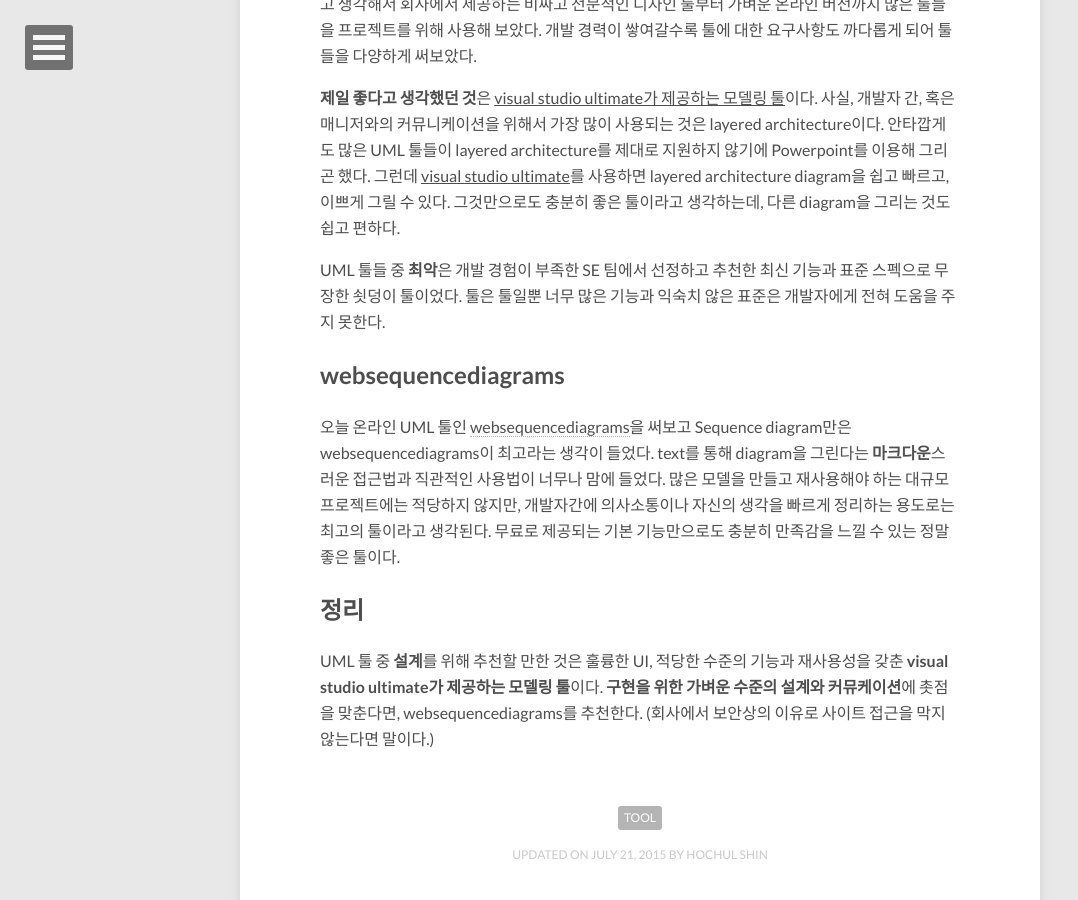
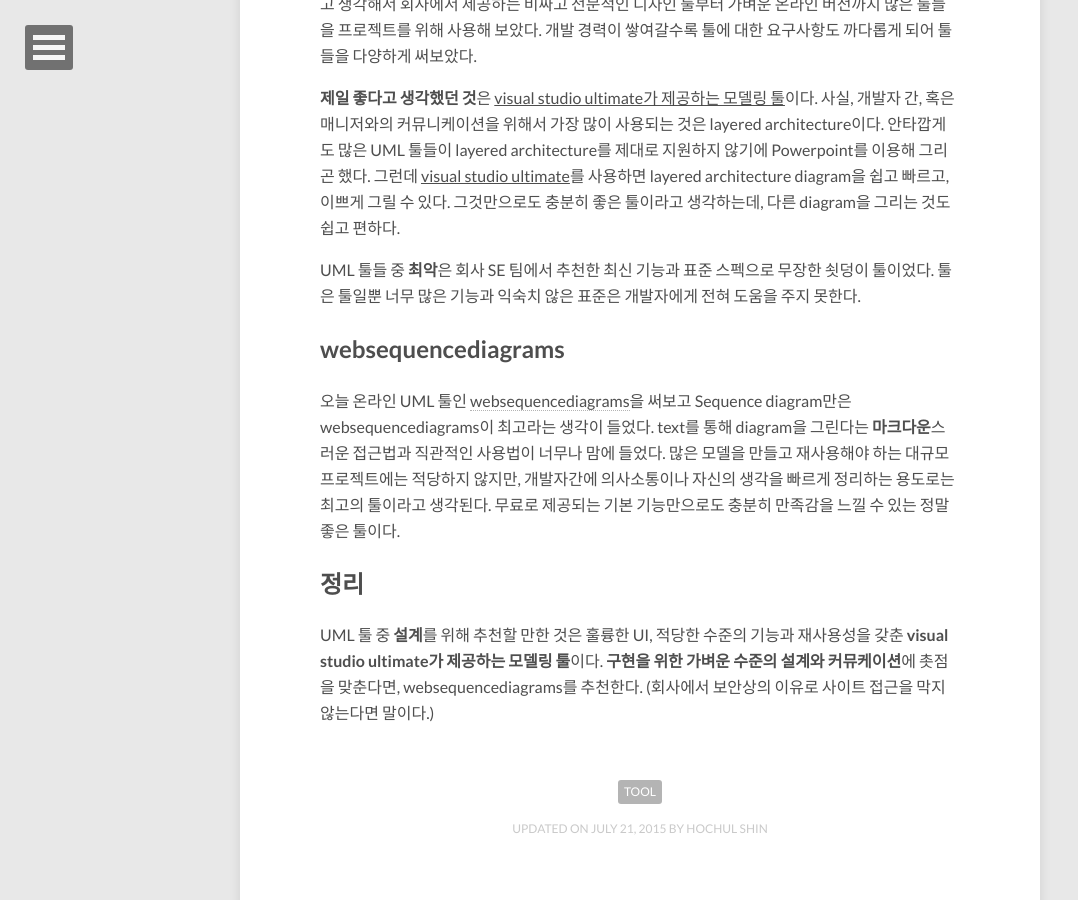
Before and after one commit to dakoo/dakoo.github.io, a Jekyll site: the page built from _posts/2015-07-21-free-sequence-diagram-editor.md, in a window 1280 px wide and 900 px high, scrolled down 614 px. Shown: the whole window, without its empty margins (0-1078 px from the left). Built offline with Jekyll 4.4.1, drawn with Linux system fonts in a browser that asks for light colours; nearby versions of some CDN libraries; comment, search, counter and statistics services are not loaded.

Commit message:
Update 2015-07-21-free-sequence-diagram-editor.md

```diff
--- a/_posts/2015-07-21-free-sequence-diagram-editor.md
+++ b/_posts/2015-07-21-free-sequence-diagram-editor.md
@@ -16,7 +16,7 @@
 
 **제일 좋다고 생각했던 것**은 <u>visual studio ultimate가 제공하는 모델링 툴</u>이다. 사실, 개발자 간, 혹은 매니저와의 커뮤니케이션을 위해서 가장 많이 사용되는 것은 layered architecture이다. 안타깝게도 많은 UML 툴들이 layered architecture를 제대로 지원하지 않기에 Powerpoint를 이용해 그리곤 했다. 그런데 <u>visual studio ultimate</u>를 사용하면 layered architecture diagram을 쉽고 빠르고, 이쁘게 그릴 수 있다. 그것만으로도 충분히 좋은 툴이라고 생각하는데, 다른 diagram을 그리는 것도 쉽고 편하다.
 
-UML 툴들 중 **최악**은 개발 경험이 부족한 SE 팀에서 선정하고 추천한 최신 기능과 표준 스펙으로 무장한 쇳덩이 툴이었다. 툴은 툴일뿐 너무 많은 기능과 익숙치 않은 표준은 개발자에게 전혀 도움을 주지 못한다.
+UML 툴들 중 **최악**은 회사 SE 팀에서 추천한 최신 기능과 표준 스펙으로 무장한 쇳덩이 툴이었다. 툴은 툴일뿐 너무 많은 기능과 익숙치 않은 표준은 개발자에게 전혀 도움을 주지 못한다.
 
 ## websequencediagrams
 
```
